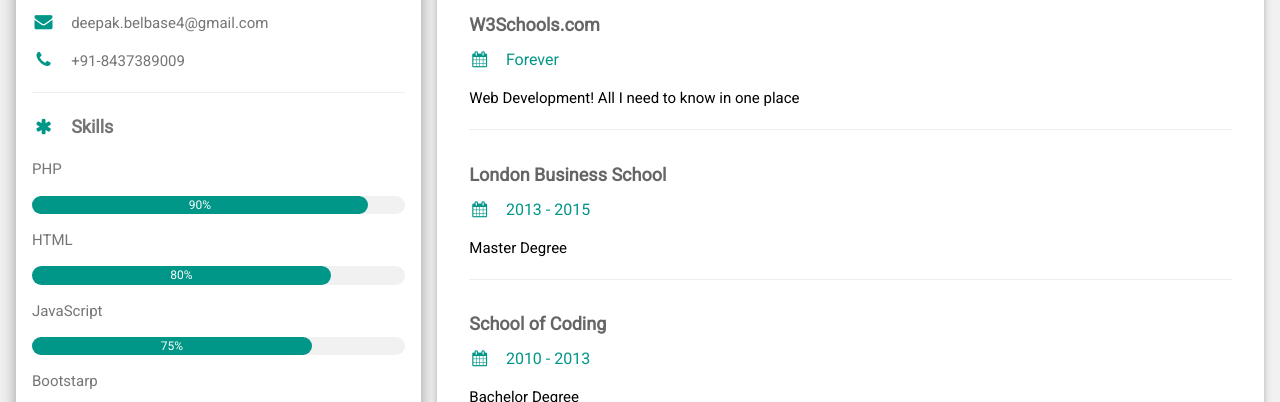
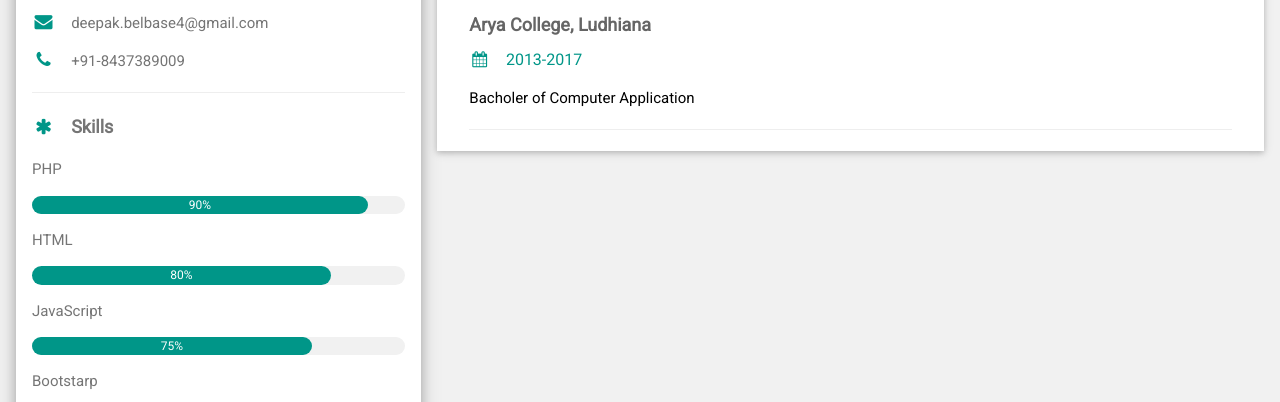
Before and after one commit to supmuk/belbase.github.io, a plain HTML site: page index.html in a window 1280 px wide. Shown: the part 398-800 px from the top of the page. Drawn offline with nearby package versions, Linux system fonts and the light colour scheme.

Commit message:
Update index.html

```diff
--- a/index.html
+++ b/index.html
@@ -95,13 +95,13 @@ html,body,h1,h2,h3,h4,h5,h6 {font-family: "Roboto", sans-serif}
       <div class="w3-container w3-card w3-white">
         <h2 class="w3-text-grey w3-padding-16"><i class="fa fa-certificate fa-fw w3-margin-right w3-xxlarge w3-text-teal"></i>Education</h2>
         <div class="w3-container">
-          <h5 class="w3-opacity"><b>W3Schools.com</b></h5>
-          <h6 class="w3-text-teal"><i class="fa fa-calendar fa-fw w3-margin-right"></i>Forever</h6>
-          <p>Web Development! All I need to know in one place</p>
+          <h5 class="w3-opacity"><b>Arya College, Ludhiana</b></h5>
+          <h6 class="w3-text-teal"><i class="fa fa-calendar fa-fw w3-margin-right"></i>2013-2017</h6>
+          <p>Bacholer of Computer Application</p>
           <hr>
         </div>
-        <div class="w3-container">
-          <h5 class="w3-opacity"><b>London Business School</b></h5>
+<!--         <div class="w3-container">
+          <h5 class="w3-opacity"><b>G</b></h5>
           <h6 class="w3-text-teal"><i class="fa fa-calendar fa-fw w3-margin-right"></i>2013 - 2015</h6>
           <p>Master Degree</p>
           <hr>
@@ -110,7 +110,7 @@ html,body,h1,h2,h3,h4,h5,h6 {font-family: "Roboto", sans-serif}
           <h5 class="w3-opacity"><b>School of Coding</b></h5>
           <h6 class="w3-text-teal"><i class="fa fa-calendar fa-fw w3-margin-right"></i>2010 - 2013</h6>
           <p>Bachelor Degree</p><br>
-        </div>
+        </div> -->
       </div>
 
     <!-- End Right Column -->
```
